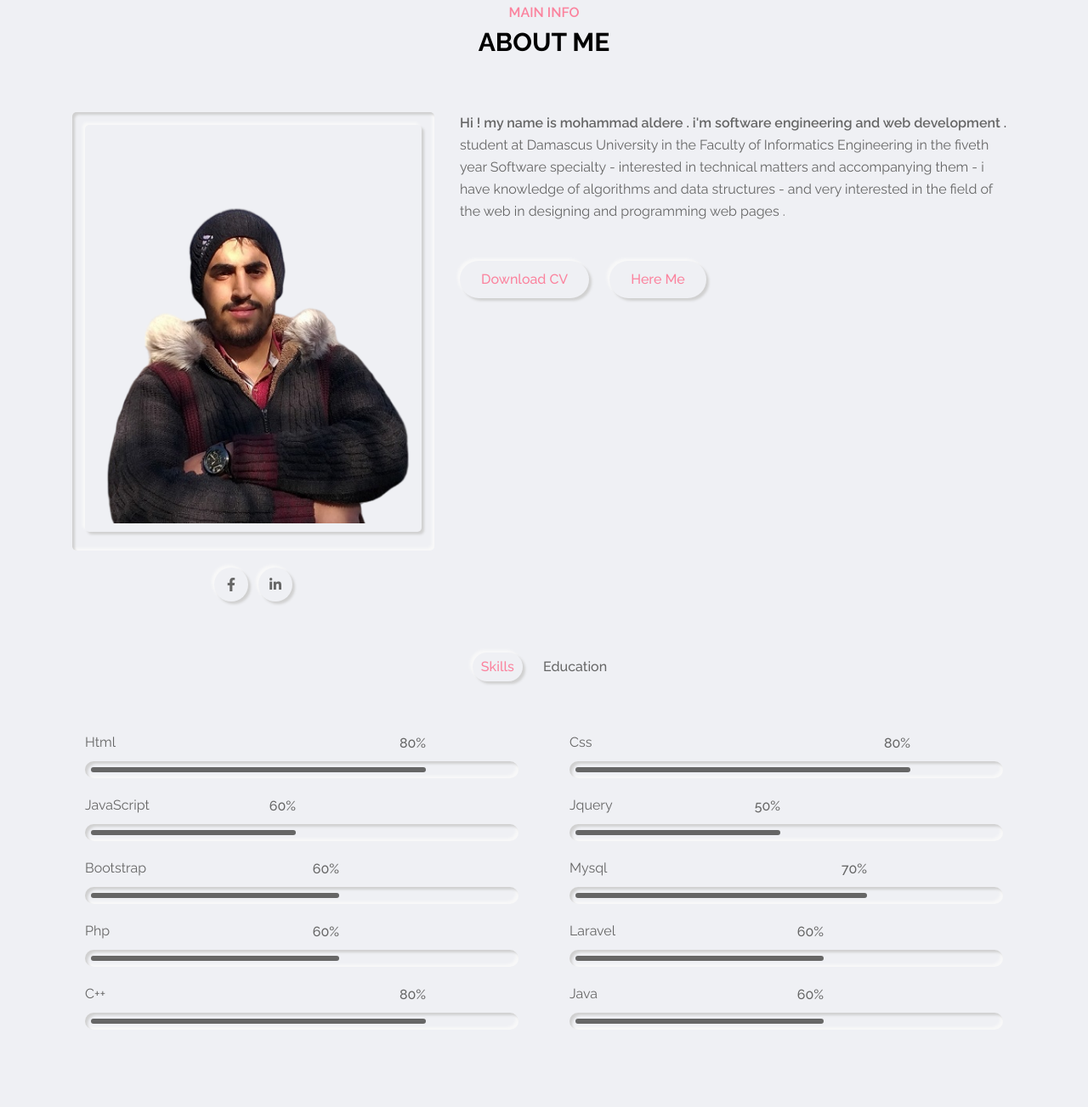
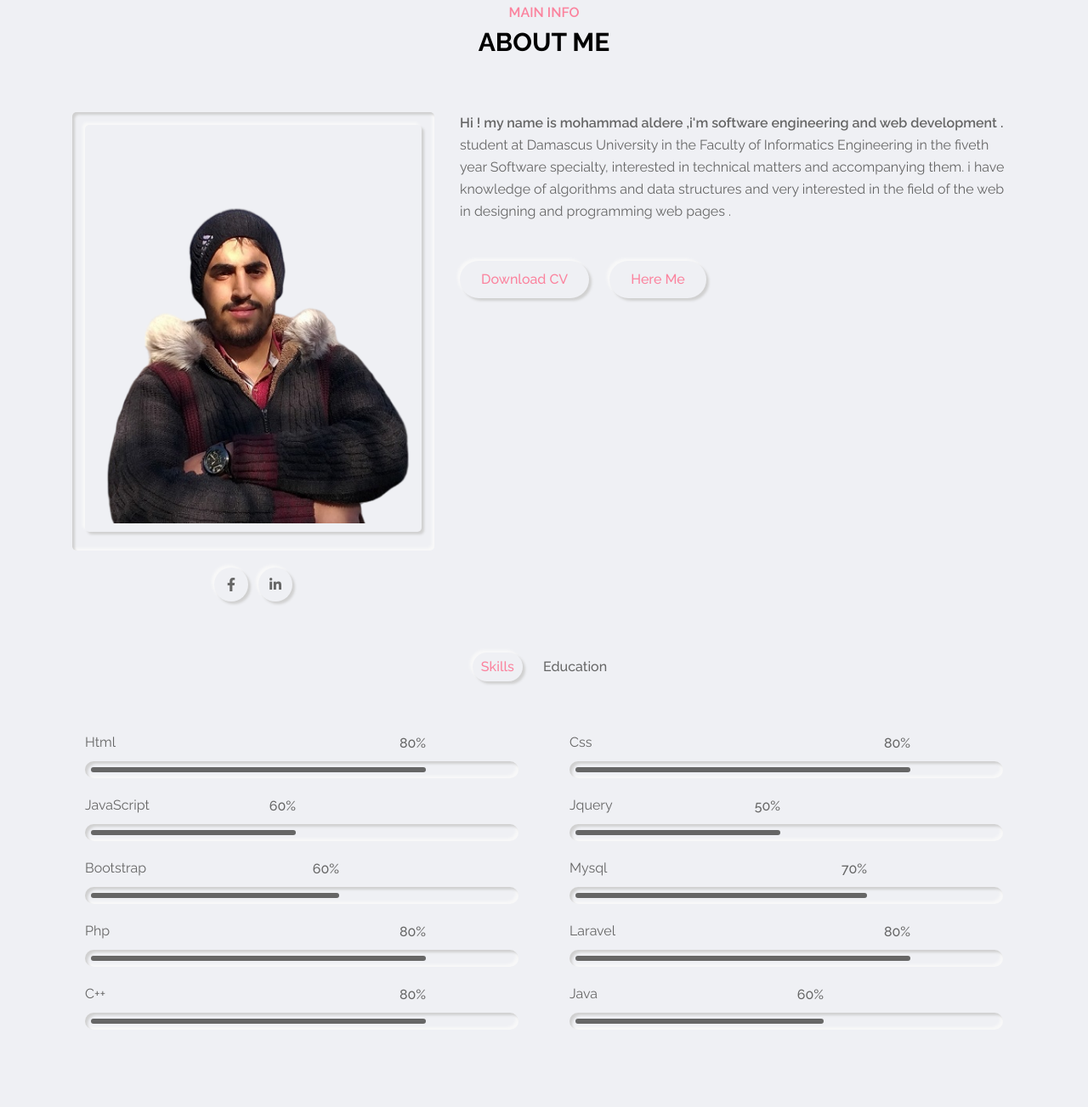
Before and after one commit to mohammadaldere/my-Portfolio, a plain HTML site: page index.html in a window 1280 px wide. Shown: the part 877-2180 px from the top of the page at 85% size. Drawn offline with Linux system fonts and the light colour scheme; files whose address does not match are found by name.

Commit message:
Update index.html

```diff
--- a/index.html
+++ b/index.html
@@ -107,7 +107,7 @@
                     </div>
                     <div class="home-img">
                         <div class="img-box inner-shadow">
-                            <img class="outer-shadow" src="image/15.jpg" alt="profile-pic">
+                            <img class="outer-shadow" src="image/16.png" alt="profile-pic">
                         </div>
                     </div>
 
@@ -139,13 +139,13 @@
                         <div class="about-info">
 
                                 <p>
-                                    <span>Hi ! my name is mohammad aldere . i'm software engineering and web development .</span>
-                                     student at Damascus University in the
+                                    <span>Hi ! my name is mohammad aldere ,i'm software engineering and web development .</span>
+                                    student at Damascus University in the
                                     Faculty of Informatics Engineering in the fiveth
-                                    year Software specialty - interested in
-                                    technical matters and accompanying  them  -
+                                    year Software specialty, interested in
+                                    technical matters and accompanying  them.
                                     i  have knowledge of algorithms and data
-                                    structures - and very interested in the field of
+                                    structures  and very interested in the field of
                                     the web in designing and programming web
                                     pages .
                                 </p>
@@ -240,8 +240,8 @@
                                  <div class="skill-item">
                                     <p>php</p>
                                     <div class="progress inner-shadow">
-                                        <div class="progress-bar" style="width: calc(60% - 14px)">
-                                            <span>60%</span>
+                                        <div class="progress-bar" style="width: calc(80% - 14px)">
+                                            <span>80%</span>
                                         </div>
 
                                     </div>
@@ -249,8 +249,8 @@
                                 <div class="skill-item">
                                     <p>Laravel</p>
                                     <div class="progress inner-shadow">
-                                        <div class="progress-bar" style="width: calc(60% - 14px)">
-                                            <span>60%</span>
+                                        <div class="progress-bar" style="width: calc(80% - 14px)">
+                                            <span>80%</span>
                                         </div>
 
                                     </div>
```
